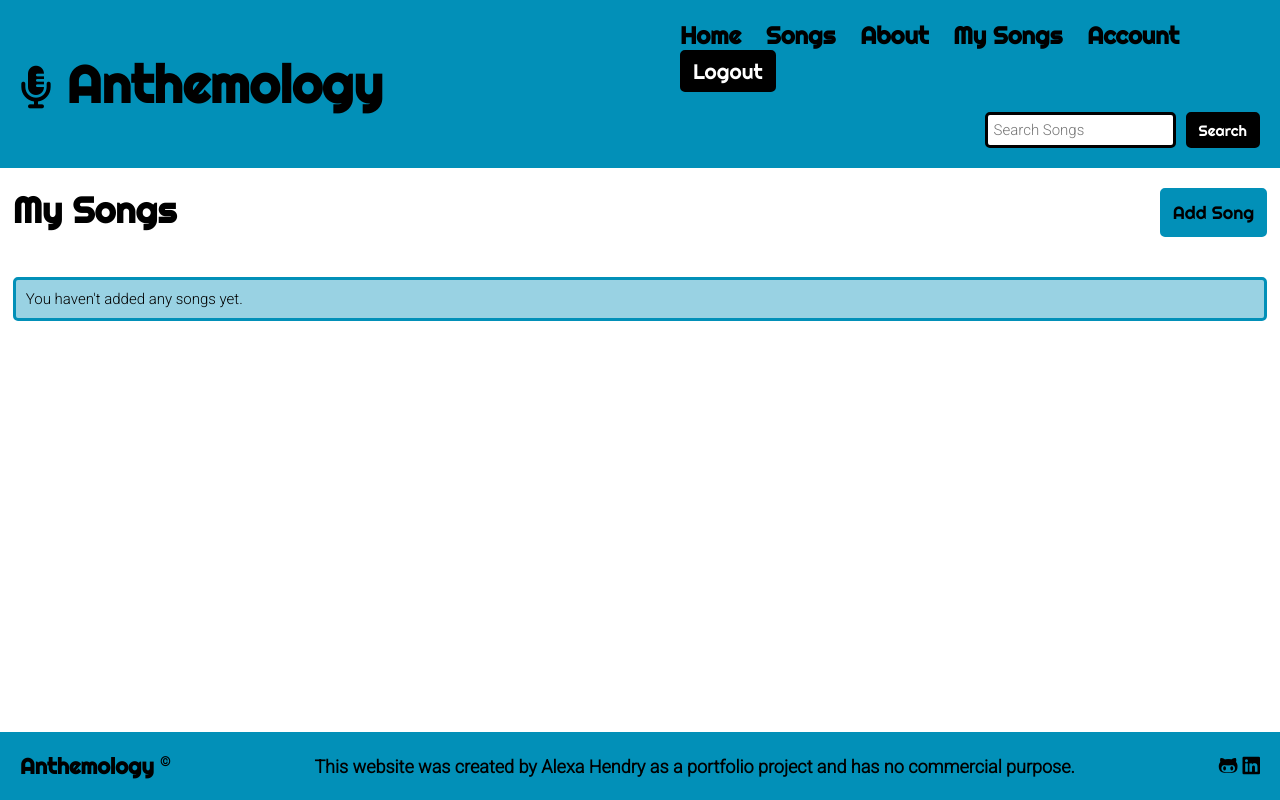
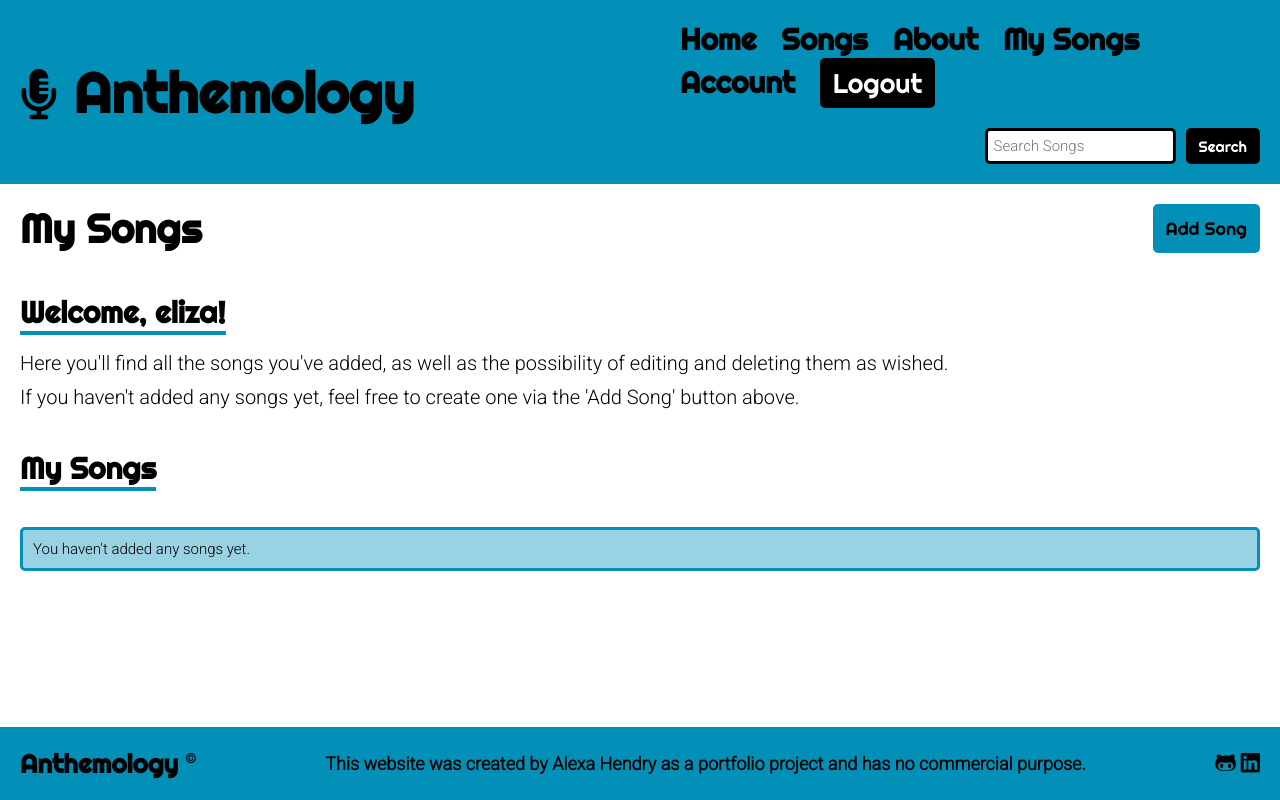
Before and after one commit to AlexaH88/anthemology, a Django app: page /songs/my-songs in a window 1280 px wide. Run offline with Django 3.2, Linux system fonts and the light colour scheme; a user stored in the database is signed in; data that the repository does not hold is empty; some libraries are stand-ins or nearby versions.

Commit message:
Increase font size across site, redo user_songs structure

```diff
--- a/accounts/views.py
+++ b/accounts/views.py
@@ -29,7 +29,7 @@ def login_view(request):
                 return redirect(request.POST.get('next'))
             else:
                 messages.success(request, "You have successfully logged in!")
-                return redirect('accounts:profile')
+                return redirect('songs:user_songs')
     else:
         form = AuthenticationForm()
     return render(request, 'accounts/login.html', {'form': form})
--- a/songs/templates/songs/user_songs.html
+++ b/songs/templates/songs/user_songs.html
@@ -10,13 +10,28 @@
                 <a href="{% url 'songs:add' %}">Add Song</a>
             </button>
         </div>
+    </section>
+    <section class="wrapper">
+        <div class="page-content">
+            <h3 class="page-content-title">
+                <span>Welcome, {{ user }}!</span>
+            </h3>
+            <p>Here you'll find all the songs you've added, as well as the possibility of editing and deleting them as wished.</p>
+            <p>If you haven't added any songs yet, feel free to create one via the 'Add Song' button above.</p>
+        </div>
+    </section>
+    <section class="wrapper">
+        <div class="page-content">
+            <h3 class="page-content-title">
+                <span>My Songs</span>
+            </h3>
             {% if user_songs %}
                 <div class="songs">
                     {% for user_song in user_songs %}
                         <div class="song">
                             <div class="song-card">
                                 <a href="{% url 'songs:detail' slug=user_song.slug %}">
-                            <h3>{{ user_song.title }}</h3>
+                                    <h4>{{ user_song.title }}</h4>
                                     <p>Artist: {{ user_song.artist }}</p>
                                     <p>Album: {{ user_song.album }}</p>
                                     <p>Added By: {{ user_song.author.username }}</p>
@@ -38,5 +53,6 @@
                     <p>You haven't added any songs yet.</p>
                 </div>
             {% endif %}
+        </div>
     </section>
 {% endblock %}
--- a/static/css/style.css
+++ b/static/css/style.css
@@ -16,7 +16,7 @@ body * {
 body {
     min-height: 100vh;
     min-width: 100vw;
-    margin: 0;
+    margin: 0 auto;
     display: grid;
     grid-template-rows: auto 1fr auto;
 }
@@ -65,11 +65,11 @@ header {
 }
 
 header h1 {
-    font-size: 260%;
+    font-size: 280%;
 }
 
 header h1 i {
-    font-size: 82%;
+    font-size: 90%;
 }
 
 nav {
@@ -90,7 +90,7 @@ nav li {
 }
 
 nav li a {
-    font-size: 120%;
+    font-size: 150%;
     font-family: 'Righteous', sans-serif;
 }
 
@@ -101,7 +101,7 @@ nav button {
     border: solid 3px black;
     border-radius: 5px;
     color: white;
-    font-size: 105%;
+    font-size: 135%;
     padding: 5px 10px;
     font-family: 'Righteous', sans-serif;
 }
@@ -135,31 +135,25 @@ nav button:hover {
 /* main pages */
 main {
     display: grid;
-    grid-template-rows: auto 1fr;
-    gap: 20px;
-    margin: 20px 0px 0px 0px;
+    grid-template-rows: min-content min-content min-content;
+    margin: 20px;
 }
 
 .wrapper {
-    margin: 0 auto;
-    width: 98vw;
     grid-row-start: auto;
     grid-row-end: auto;
 }
 
 .message-wrapper {
-    margin: 0 auto;
-    width: 98vw;
-    grid-row-start: 2;
-    grid-row-end: 3;
+    /* grid-row-start: 1;
+    grid-row-end: 2; */
+    grid-row-start: end;
 }
 
 .hero-page-wrapper {
-    margin: 0 auto;
-    width: 100vw;
     grid-row-start: auto;
     grid-row-end: auto;
-    margin: -20px 0px -20px 0px;
+    margin: -20px;
 }
 
 .hero-image-container {
@@ -301,11 +295,11 @@ textarea {
 .page-header {
     display: grid;
     grid-template-columns: 1fr 1fr;
-    padding: 0px 0px 20px 0px;
+    margin-bottom: 20px;
 }
 
 .page-header-title {
-    font-size: 180%;
+    font-size: 200%;
 }
 
 .page-header-item {
@@ -315,8 +309,19 @@ textarea {
 
 .page-content {
     display: grid;
-    grid-template-columns: auto auto auto;
-    gap: 20px;
+    grid-template-rows: auto auto;
+    gap: 10px;
+    margin: 20px 0px 20px 0px;
+}
+
+.page-content-title {
+    margin-bottom: 10px;
+}
+
+.page-content-title span {
+    border-bottom: solid 4px #0290b8;
+    font-size: 120%;
+    font-family: 'Righteous', sans-serif;
 }
 
 .song-list {
@@ -349,6 +354,7 @@ textarea {
     display: grid;
     grid-template-columns: 1fr 1fr 1fr 1fr;
     gap: 20px;
+    width: 98vw;
 }
 
 .song {
@@ -547,7 +553,7 @@ footer li {
 
 #footer-logo {
     font-family: 'Righteous', sans-serif;
-    font-size: 110%;
+    font-size: 130%;
 }
 
 #footer-copyright {
@@ -558,3 +564,7 @@ footer li {
 #footer-text {
     font-size: 90%;
 }
+
+.footer-socials i {
+    font-size: 110%;
+}
--- a/templates/about.html
+++ b/templates/about.html
@@ -7,7 +7,7 @@
         <div class="page-header">
             <h2 class="page-header-title">About Anthemology</h2>
         </div>
-        <div>
+        <div class="wrapper">
             <p>About text</p>
         </div>
     </section>
--- a/templates/base_layout.html
+++ b/templates/base_layout.html
@@ -109,10 +109,10 @@
             <li id="footer-text">This website was created by Alexa Hendry as a portfolio project and has no commercial purpose.</li>
             <!-- site creator social media links -->
             <li>
-                <a href="https://github.com/AlexaH88" target="_blank"
+                <a class="footer-socials" href="https://github.com/AlexaH88" target="_blank"
                     aria-label="Link to Alexa Hendry's GitHub profile (opens in a new tab)"><i
                         class="fa-brands fa-github-alt"></i></a>
-                <a href="https://www.linkedin.com/in/alexa-hendry/" target="_blank"
+                <a class="footer-socials" href="https://www.linkedin.com/in/alexa-hendry/" target="_blank"
                     aria-label="Link to Alexa Hendry's LinkedIn profile (opens in a new tab)"><i
                         class="fa-brands fa-linkedin"></i></a>
             </li>
```
Lines whose indentation alone changed are shown as unchanged.
